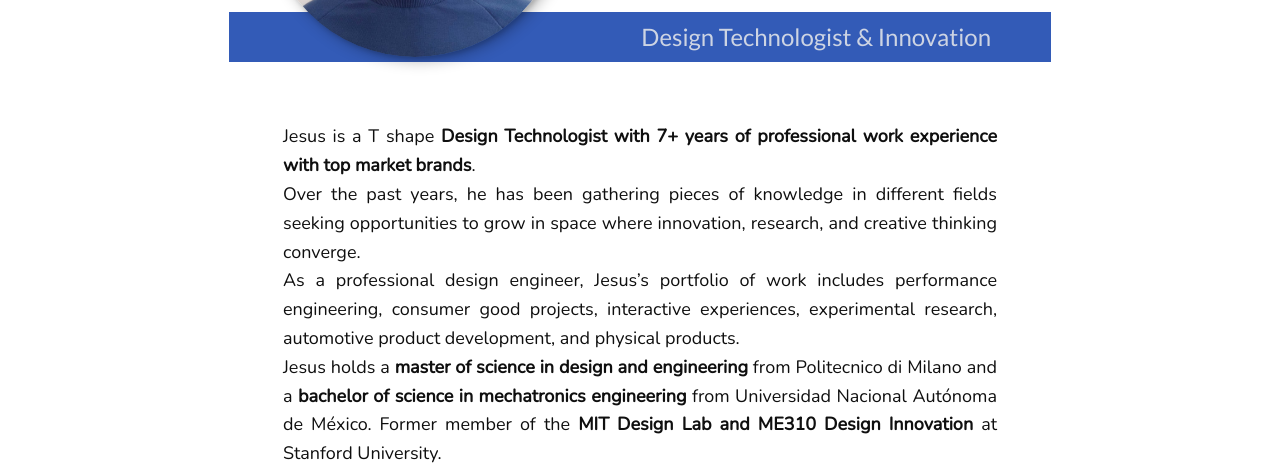
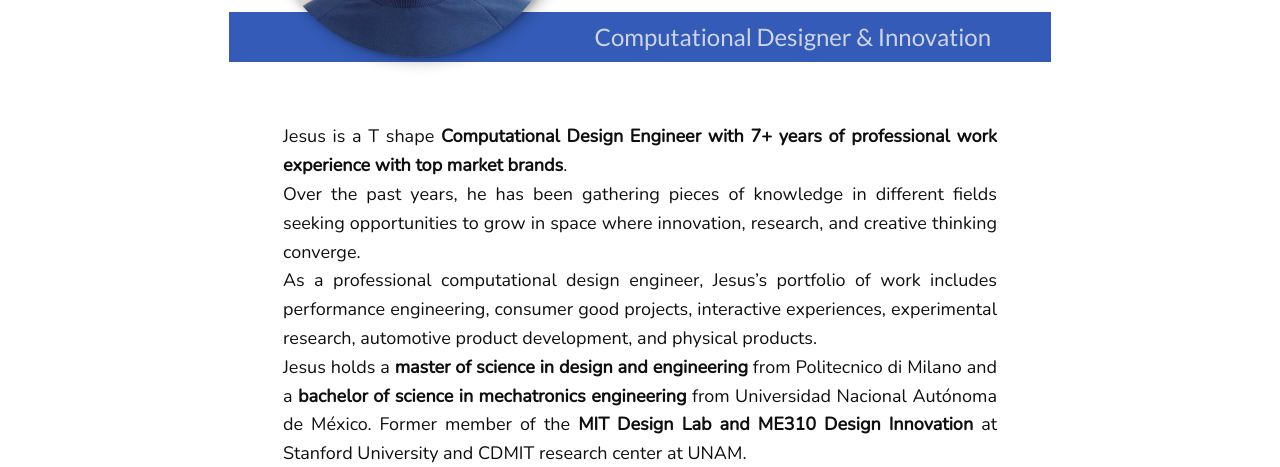
Before and after one commit to Marini29/marini29.github.io, a plain HTML site: page index.html in a window 1280 px wide. Shown: the part 333-800 px from the top of the page. Drawn offline with nearby package versions, Linux system fonts and the light colour scheme.

Commit message:
Update index.html

```diff
--- a/index.html
+++ b/index.html
@@ -53,18 +53,18 @@
             <div class="name--intro"><strong>Jesus</strong></div>
             <div class="lastname--intro"><strong> Marini Parissi</strong></div>
         </h1>
-        <p class="section__subtitle section__subtitle--intro">Design Technologist & Innovation</p>
+        <p class="section__subtitle section__subtitle--intro">Computational Designer & Innovation</p>
         <img src="img/Cv_picture_small.jpg" alt="my cv picture" class="intro__img">
         <div class="section__title-parag">
-            <p>Jesus is a T shape <strong>Design Technologist with 7+ years of professional work experience with top market brands</strong>. <br>Over the past years, he has been gathering pieces of knowledge in different fields seeking opportunities to grow in space where innovation, research, and creative thinking converge.<br>
+            <p>Jesus is a T shape <strong>Computational Design Engineer with 7+ years of professional work experience with top market brands</strong>. <br>Over the past years, he has been gathering pieces of knowledge in different fields seeking opportunities to grow in space where innovation, research, and creative thinking converge.<br>
 
-            As a professional design engineer, Jesus’s portfolio of work includes performance engineering, consumer good projects, interactive experiences, experimental research, automotive product development, and physical products.<br>
+            As a professional computational design engineer, Jesus’s portfolio of work includes performance engineering, consumer good projects, interactive experiences, experimental research, automotive product development, and physical products.<br>
 
             Jesus holds a <strong>master of science in design and engineering</strong> from Politecnico di Milano and a <strong>bachelor of science in mechatronics engineering</strong> from Universidad Nacional Autónoma de México.
 
-            Former member of the <strong>MIT Design Lab and ME310 Design Innovation</strong> at Stanford University.   <br>
+            Former member of the <strong>MIT Design Lab and ME310 Design Innovation</strong> at Stanford University and CDMIT research center at UNAM.   <br>
 
-            Jesus is a founding member of <strong><a href="https://affinityspace.eu/" text-decoration= none;>Affinity Space Design Studio</strong></a>, a collaboration space where talented and passionate young professionals can connect to create, explore and learn from each other.</p>
+            Jesus is a founding member of <strong><a href="https://affinityspace.eu/" text-decoration= none;>Affinity Space Design Studio</strong></a>, and he is currently working as an Innovation and Computational Design consultant, where he develops computational design workflows, performance engineering studies and new concept development.</p>
         </div>
         <div class="btn__resume">
             <a href="https://drive.google.com/file/d/1yLNv3R3EJF9MpnAQoAf7jE8s1Nl_Vja2/view?usp=sharing" target="_blank">
```
